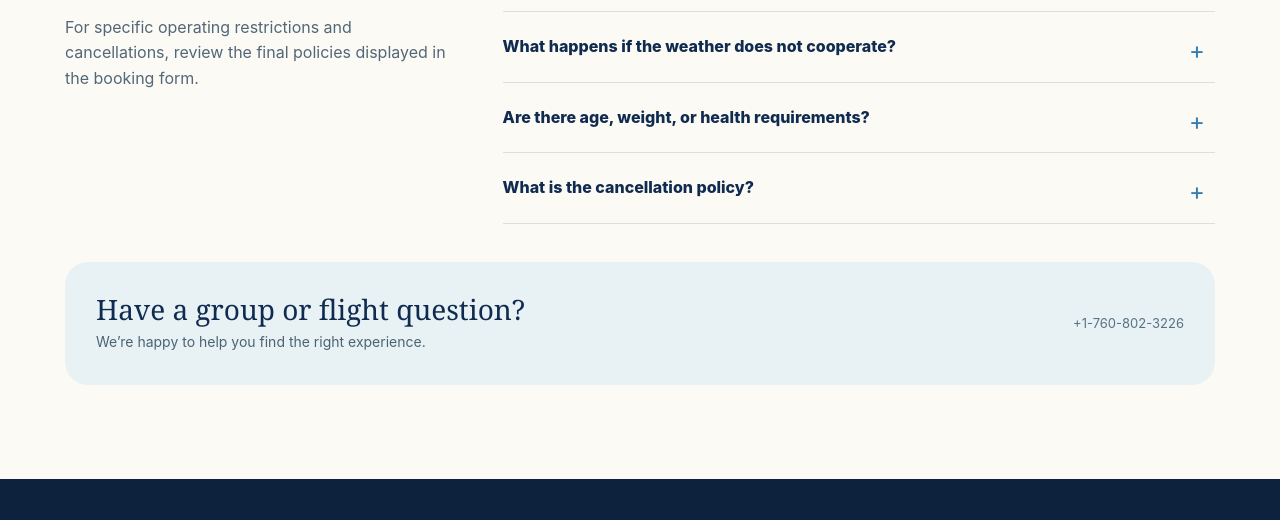
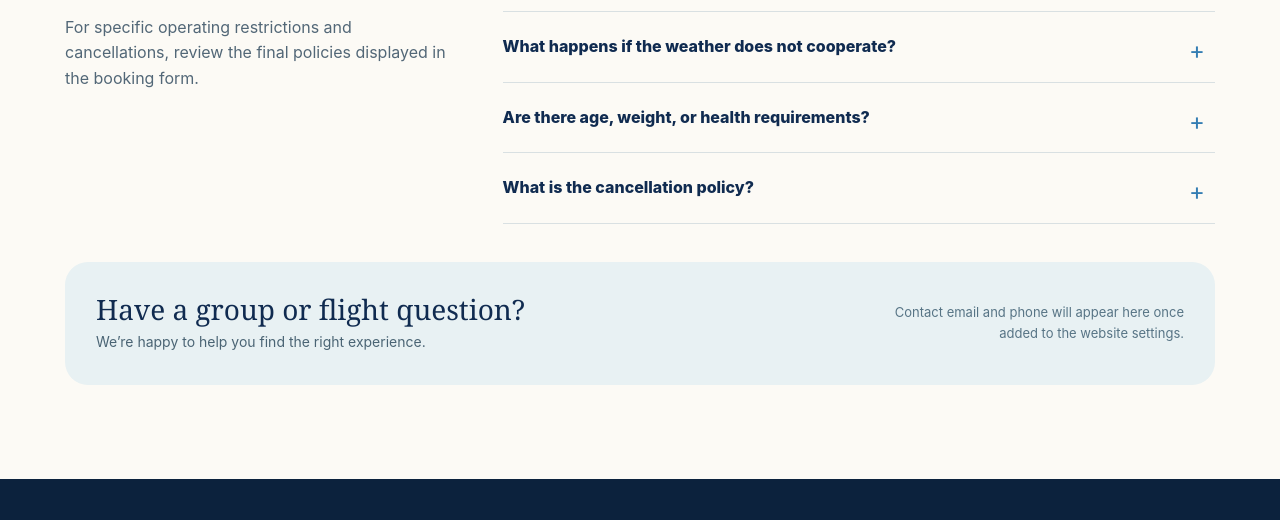
Before and after one commit to KulaSoftware/montana-sky-website, a plain HTML site: page public/assets/index.html in a window 1280 px wide. Shown: the part 4420-4940 px from the top of the page. Drawn offline with Linux system fonts and the light colour scheme.

```diff
--- a/public/assets/index.html
+++ b/public/assets/index.html
@@ -288,7 +288,7 @@
       <details><summary>What is the cancellation policy?</summary><p>Cancellation periods and any applicable credits or refund terms will be provided in Montana Sky’s booking conditions. Please review them before completing your reservation.</p></details>
     </div>
   </div>
-  <div class="contact-panel"><div><h3>Have a group or flight question?</h3><p>We’re happy to help you find the right experience.</p></div><div id="contactMethods"><span class="pending-contact">+1-760-802-3226</span></div></div>
+  <div class="contact-panel"><div><h3>Have a group or flight question?</h3><p>We’re happy to help you find the right experience.</p></div><div id="contactMethods"><span class="pending-contact">Contact email and phone will appear here once added to the website settings.</span></div></div>
   </div>
 </section>
 </main>
```
